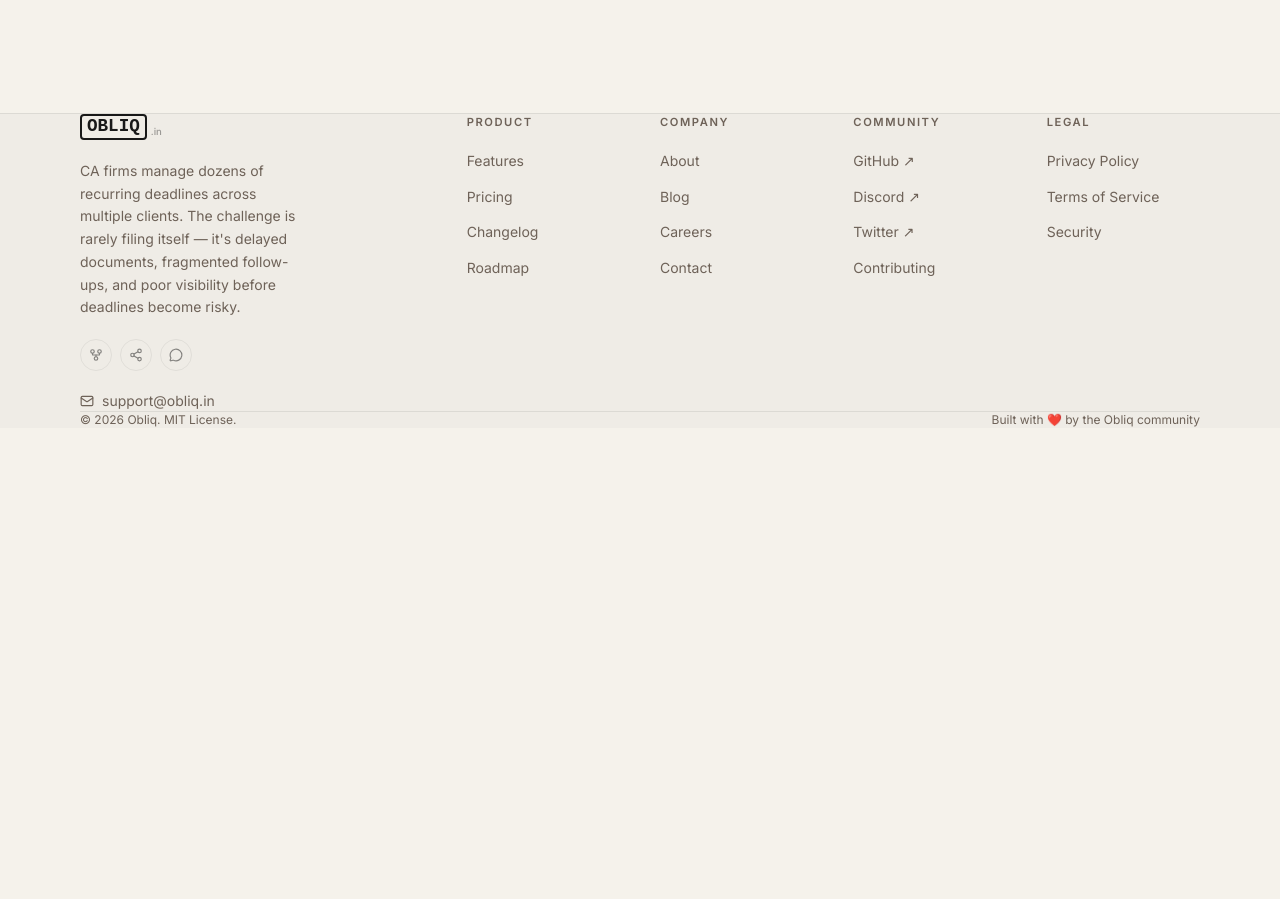
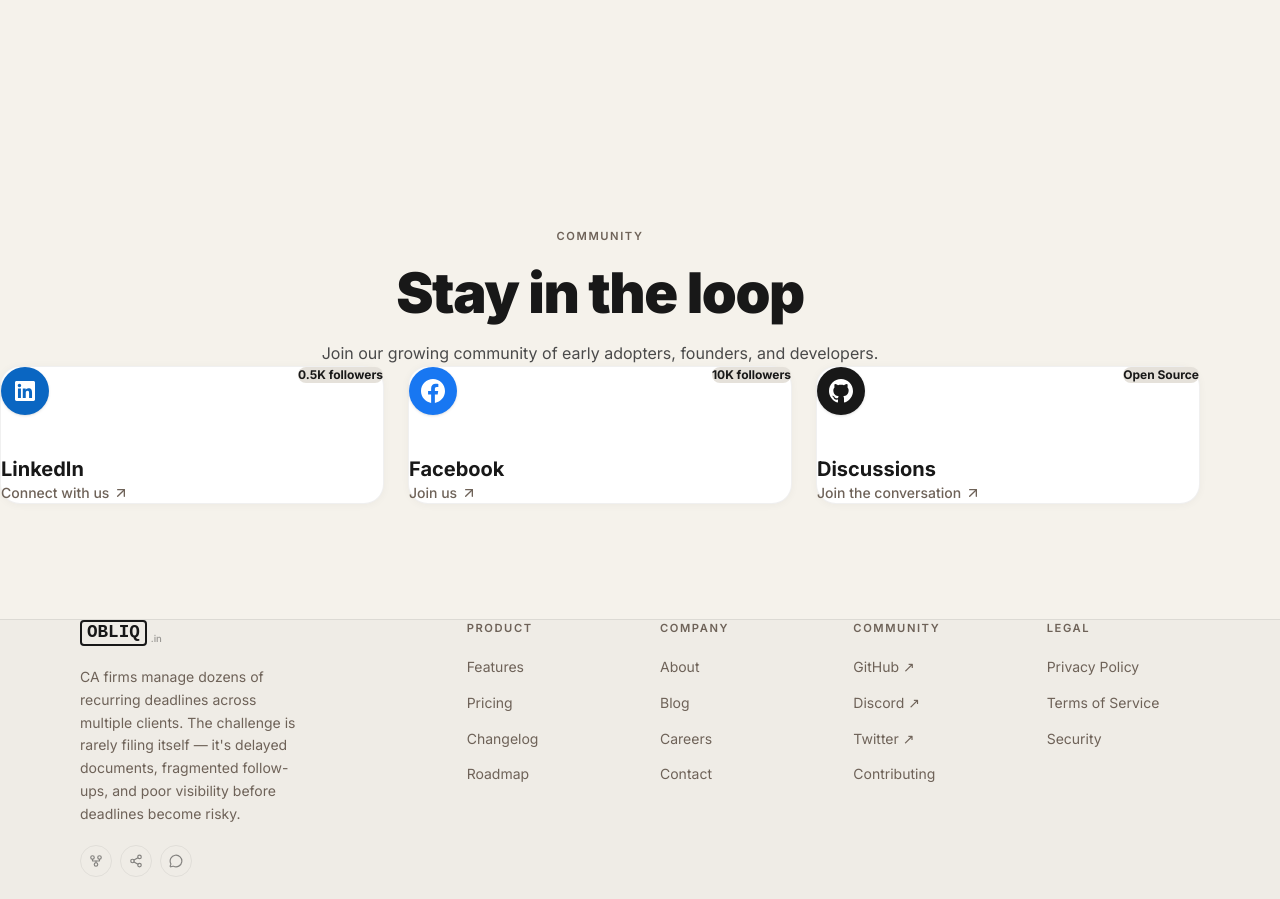
Before and after one commit to AubaidAhmedSaiyed/OBLIQ-Website, a Next.js app: page / in a window 1280 px wide. Shown: the part 1868-2767 px from the top of the page. Before the commit the page ends 2296 px from the top, so only its background shows below. Built offline with nearby package versions, Linux system fonts and the light colour scheme.

Commit message:
fix: mount Community section at the bottom of the homepage

```diff
--- a/src/app/page.tsx
+++ b/src/app/page.tsx
@@ -3,6 +3,7 @@ import { Hero } from "@/components/sections/hero";
 import { SectionPlaceholder, placeholderSections } from "@/components/sections/placeholder";
 import { SectionHeading } from "@/components/ui/section-heading";
 import { siteConfig } from "@/lib/site";
+import { Community } from "@/components/sections/Community";
 
 export const metadata: Metadata = {
   title: `${siteConfig.name} — ${siteConfig.tagline}`,
@@ -46,6 +47,9 @@ export default function HomePage() {
           </div>
         </div>
       </section>
+
+      {/* Community Section */}
+      <Community />
     </>
   );
 }
```
